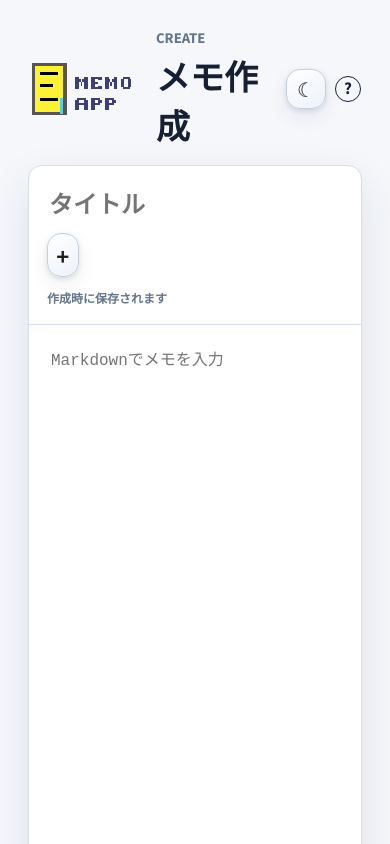
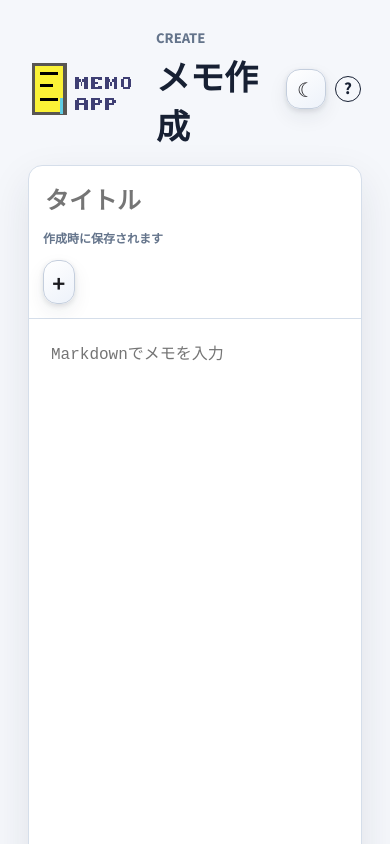
Before and after one commit to ichiken26/memo-app, a Nuxt app: page /memo/new in a window 390 px wide. Shown: the top 844 px of the page. Built offline with nearby package versions, Linux system fonts and the light colour scheme.

Commit message:
fix: arrange memo title status and tag picker

```diff
--- a/app/components/MemoEditorHeader.vue
+++ b/app/components/MemoEditorHeader.vue
@@ -18,6 +18,7 @@ const emit = defineEmits<{
 </script>
 <template>
   <header class="editor-header">
+    <div class="title-row">
       <input
         class="title-input"
         :value="title"
@@ -25,14 +26,9 @@ const emit = defineEmits<{
         aria-label="メモタイトル"
         @input="emit('update:title', ($event.target as HTMLInputElement).value)"
         @keydown.ctrl.enter.prevent="emit('save')"
+        @keydown.meta.enter.prevent="emit('save')"
       />
-    <TagPicker
-      :model-value="tags"
-      :available-tags="availableTags"
-      @update:model-value="emit('update:tags', $event)"
-      @create-tag="(name, select) => emit('createTag', name, select)"
-    />
-    <div class="status">
+      <div class="status" aria-live="polite">
         {{ mode === "edit" ? saveStatus : "作成時に保存されます" }}
       </div>
       <div v-if="showActions !== false" class="actions">
@@ -46,16 +42,28 @@ const emit = defineEmits<{
           削除
         </button>
       </div>
+    </div>
+    <TagPicker
+      class="tag-row"
+      :model-value="tags"
+      :available-tags="availableTags"
+      @update:model-value="emit('update:tags', $event)"
+      @create-tag="(name, select) => emit('createTag', name, select)"
+    />
   </header>
 </template>
 <style scoped>
 .editor-header {
   display: grid;
-  grid-template-columns: minmax(180px, 1fr) minmax(220px, auto) auto auto;
+  gap: 14px;
+  padding: 18px;
+  border-bottom: 1px solid var(--border);
+}
+.title-row {
+  display: grid;
+  grid-template-columns: minmax(180px, 1fr) auto auto;
   gap: 12px;
   align-items: center;
-  padding: 18px;
-  border-bottom: 1px solid var(--border);
 }
 .title-input {
   min-width: 0;
@@ -67,9 +75,13 @@ const emit = defineEmits<{
   font-weight: 800;
 }
 .status {
+  white-space: nowrap;
   color: var(--muted);
   font-size: 12px;
   font-weight: 700;
+}
+.tag-row {
+  min-width: 0;
 }
 .actions {
   display: flex;
@@ -92,13 +104,31 @@ const emit = defineEmits<{
 }
 @media (max-width: 850px) {
   .editor-header {
-    grid-template-columns: 1fr;
+    padding: 14px;
+  }
+  .title-row {
+    grid-template-columns: minmax(0, 1fr) auto;
+  }
+  .status {
+    grid-column: 2;
+    grid-row: 1;
   }
   .actions button {
     flex: 1;
   }
   .actions {
+    grid-column: 1 / -1;
     display: flex;
   }
 }
+
+@media (max-width: 520px) {
+  .title-row {
+    grid-template-columns: 1fr;
+  }
+  .status {
+    grid-column: 1;
+    grid-row: auto;
+  }
+}
 </style>
--- a/app/components/TagPicker.vue
+++ b/app/components/TagPicker.vue
@@ -14,6 +14,7 @@ const emit = defineEmits<{
 
 const isOpen = ref(false);
 const newTagName = ref("");
+const addButton = ref<HTMLButtonElement | null>(null);
 
 const selectedIds = computed(() => props.modelValue.map((tag) => tag.id));
 
@@ -51,10 +52,17 @@ const createTag = async () => {
   isOpen.value = true;
   await nextTick();
 };
+
+const closePicker = async () => {
+  if (!isOpen.value) return;
+  isOpen.value = false;
+  await nextTick();
+  addButton.value?.focus();
+};
 </script>
 
 <template>
-  <section class="tag-picker">
+  <section class="tag-picker" @keydown.escape.stop.prevent="closePicker">
     <div class="selected-row">
       <TagChip
         v-for="tag in modelValue"
@@ -65,6 +73,7 @@ const createTag = async () => {
         @remove="removeTag"
       />
       <button
+        ref="addButton"
         class="add-button"
         type="button"
         :aria-expanded="isOpen"
```
Lines whose indentation alone changed are shown as unchanged.
